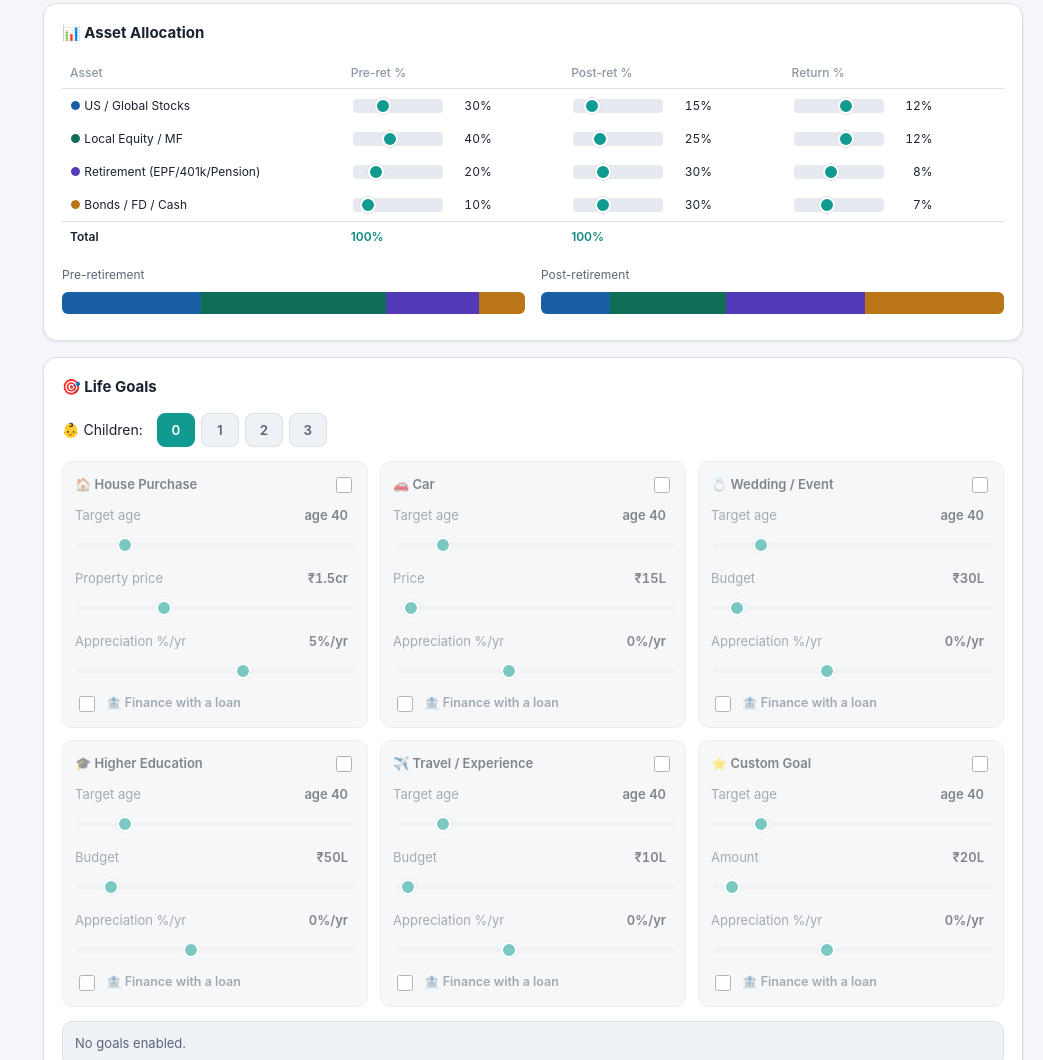
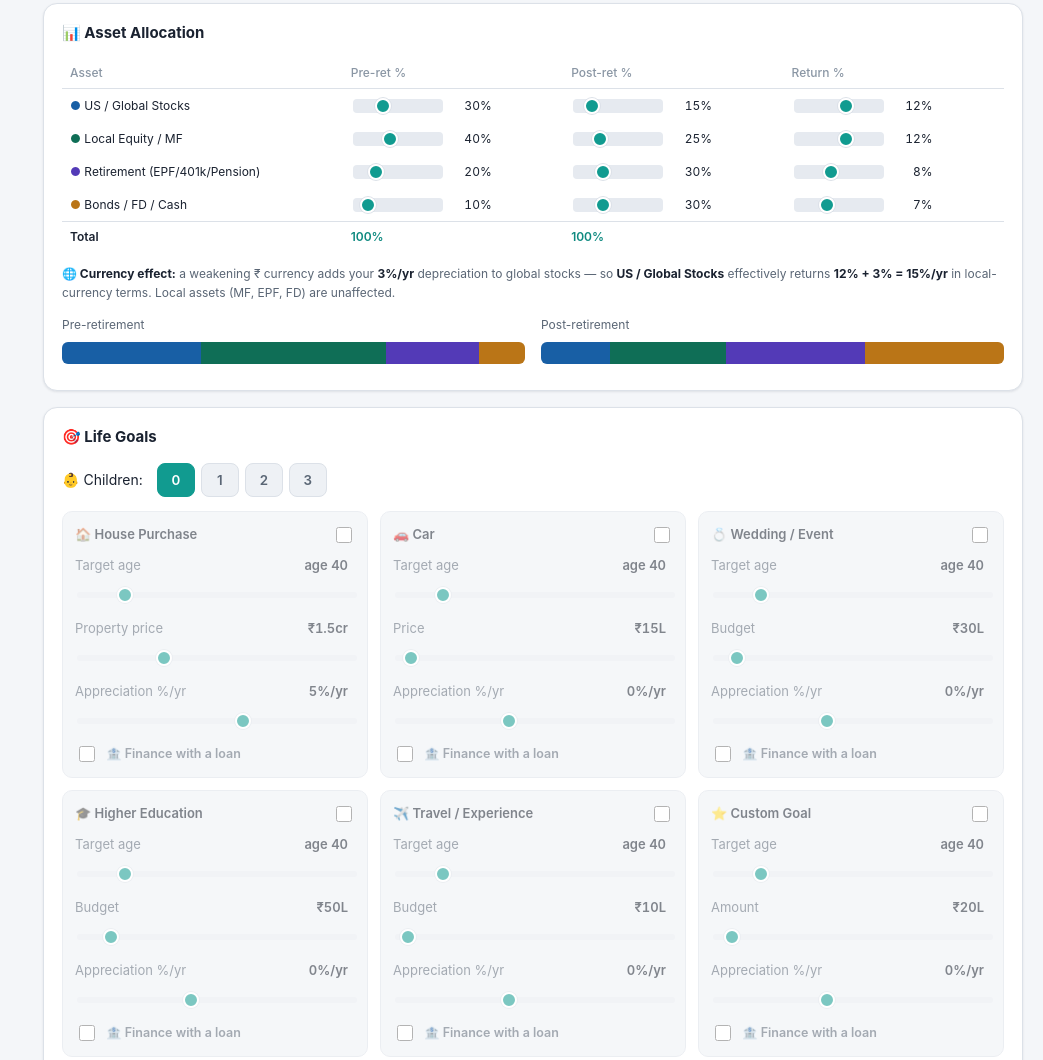
Before and after one commit to ajaykhannaus/fire-planner, a website with bundled scripts: page public/index.html in a window 1280 px wide. Shown: the part 964-2024 px from the top of the page, without its empty margins (237-1280 px from the left). Built offline with nearby package versions, Linux system fonts and the light colour scheme.

Commit message:
Add currency depreciation to global-stock returns
A weakening home currency boosts USD-denominated holdings, so the
local-currency depreciation %/yr is now added to the return of the
US / Global Stocks asset (local assets MF/EPF/FD are unaffected).
This flows through every blended-return calculation. The Asset
Allocation card shows a note spelling out the effective return.

Co-Authored-By: Claude Opus 4.7 <noreply@anthropic.com>

```diff
--- a/public/index.html
+++ b/public/index.html
@@ -79,6 +79,7 @@
           <table class="alloc"><thead><tr><th>Asset</th><th>Pre-ret %</th><th>Post-ret %</th><th>Return %</th></tr></thead>
             <tbody id="allocBody"></tbody></table>
         </div>
+        <div class="note" id="allocNote"></div>
         <div class="grid2" style="margin-top:14px">
           <div><div class="small muted">Pre-retirement</div><div class="stackbar" id="preBar"></div></div>
           <div><div class="small muted">Post-retirement</div><div class="stackbar" id="postBar"></div></div>
--- a/public/js/app.js
+++ b/public/js/app.js
@@ -426,6 +426,12 @@ function updateAlloc(R) {
   $('allocTotalRow').innerHTML = `<td>Total</td>
     <td class="${t.pre === 100 ? 'good' : 'bad'}">${t.pre}%</td>
     <td class="${t.post === 100 ? 'good' : 'bad'}">${t.post}%</td><td></td>`;
+
+  // Currency depreciation is added to the return of global (USD-denominated) assets.
+  const usEff = E.effectiveReturn(plan, 'us');
+  $('allocNote').innerHTML = plan.depr > 0
+    ? `<b>🌐 Currency effect:</b> a weakening ${plan.country.symbol.trim() || 'home'} currency adds your <b>${plan.depr}%/yr</b> depreciation to global stocks — so <b>US / Global Stocks</b> effectively returns <b>${plan.alloc.us.ret}% + ${plan.depr}% = ${usEff}%/yr</b> in local-currency terms. Local assets (MF, EPF, FD) are unaffected.`
+    : `<b>🌐 Currency effect:</b> set a currency depreciation above 0% (Core Inputs) and it is added to the return of <b>US / Global Stocks</b>, since a weakening home currency boosts foreign-currency holdings.`;
 }
 
 function updateExpenses(R) {
--- a/public/js/engine.js
+++ b/public/js/engine.js
@@ -7,11 +7,21 @@ export const END_AGE = 100;
 // The plan's current age (the simulation's starting age). Falls back to START_AGE.
 export const startAge = (plan) => plan.startAge ?? START_AGE;
 
+// Global / USD-denominated assets (US / Global Stocks) earn the local-currency
+// depreciation on top of their native return: when the home currency weakens vs
+// USD by `depr`%/yr, a foreign-currency holding gains that much extra in local terms.
+// Local-currency assets (MF, EPF, FD) are unaffected.
+const FX_ASSETS = new Set(['us']);
+export function effectiveReturn(plan, id) {
+  const base = plan.alloc[id]?.ret || 0;
+  return FX_ASSETS.has(id) ? base + (plan.depr || 0) : base;
+}
+
 export function blended(plan, phase) {
   let wsum = 0, num = 0;
   for (const a of ASSETS) {
     const w = plan.alloc[a.id][phase];
-    wsum += w; num += w * plan.alloc[a.id].ret;
+    wsum += w; num += w * effectiveReturn(plan, a.id);
   }
   return wsum > 0 ? (num / wsum) / 100 : 0;
 }
```
